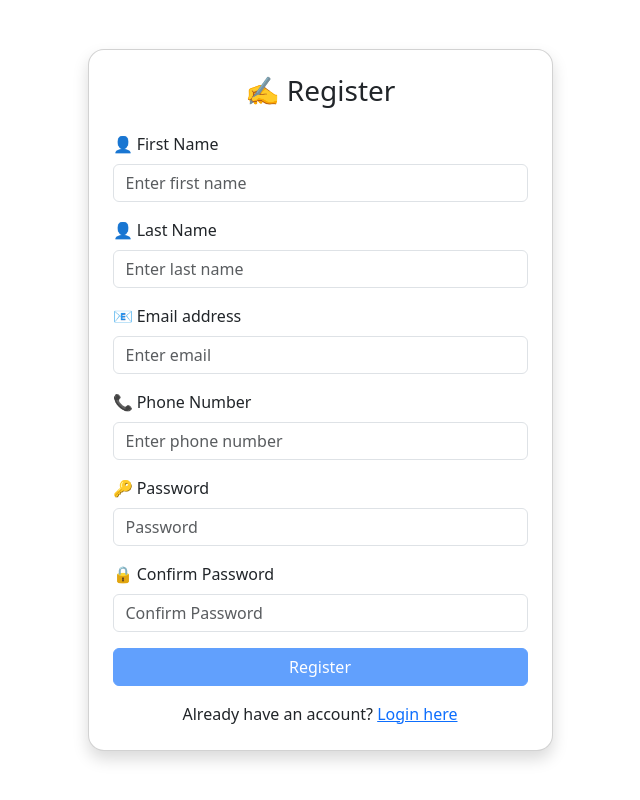
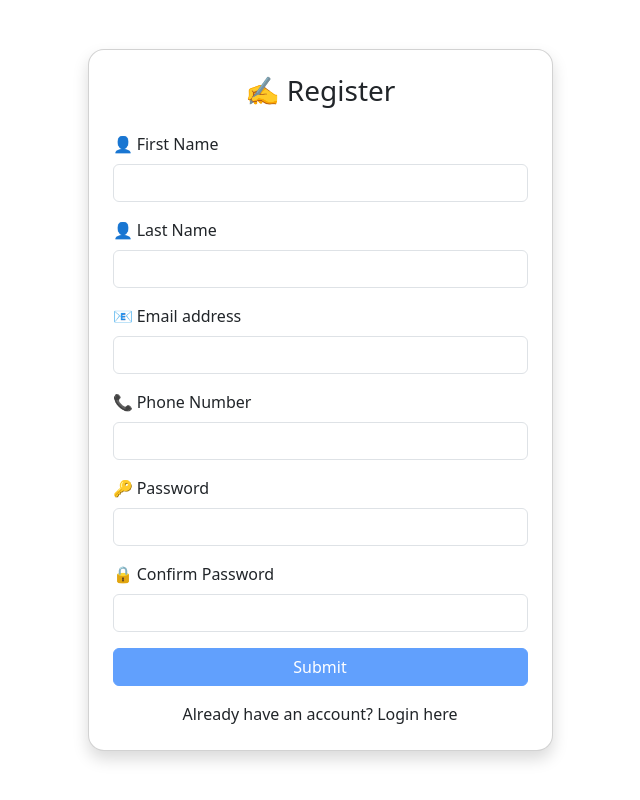
Before and after one commit to BithyIslamChaity/Doctors-Appointment, an Angular app: page /register in a window 1280 px wide. Shown: the whole page, without its empty margins (320-960 px from the left). Built offline with nearby package versions, Linux system fonts and the light colour scheme.

Commit message:
add patient options for admin

```diff
--- a/src/app/app.routes.ts
+++ b/src/app/app.routes.ts
@@ -11,6 +11,7 @@ import { LoginComponent } from './page/login/login.component';
 import { PrivateComponent } from './page/private/private.component';
 import { authGuard } from './core/auth.guard';
 import { RegistrationComponent } from './page/registration/registration.component';
+import { AddPatientComponent } from './page/admin/add-patient/add-patient.component';
 
 export const routes: Routes = [
     { path: '', component: LoginComponent, },
@@ -25,7 +26,8 @@ export const routes: Routes = [
             { path: 'contact', component: ContactComponent },
             { path: 'add-medicine', component: AddMedicineComponent },
             { path: 'generate-prescription', component: GeneratePrescriptionComponent },
-            { path: 'create-doctor-patient', component: AddDoctorComponent },
+            { path: 'add-doctor', component: AddDoctorComponent },
+            { path: 'add-patient', component: AddPatientComponent },
             { path: 'patient-history', component: PatientHistoryComponent },
             { path: 'doctor-list', component: DoctorListComponent },
             { path: '**', redirectTo: 'home' },
--- a/src/app/page/admin/add-patient/add-patient.component.ts
+++ b/src/app/page/admin/add-patient/add-patient.component.ts
@@ -1,16 +1,18 @@
 import { Component, Input, Output, EventEmitter } from '@angular/core';
-import { RegisterRequest } from '../../../services/user.service';
+import { RegisterRequest, UserService } from '../../../services/user.service';
 import { FormsModule } from '@angular/forms';
 import { CommonModule } from '@angular/common';
+import { PatientFormComponent } from "../../patient-form/patient-form.component";
+import { Router } from '@angular/router';
 
 @Component({
   selector: 'app-add-patient',
-  imports: [FormsModule, CommonModule],
+  imports: [FormsModule, CommonModule, PatientFormComponent],
   templateUrl: './add-patient.component.html',
   styleUrl: './add-patient.component.css'
 })
 export class AddPatientComponent {
-  @Input() patient: RegisterRequest = {
+  patient: RegisterRequest = {
     email: '',
     password: '',
     role: 'PATIENT',
@@ -18,13 +20,29 @@ export class AddPatientComponent {
     lastName: '',
     phoneNumber: ''
   };
-  @Output() formSubmit = new EventEmitter<void>();
+  confirmPassword = '';
+  submissionError = '';
 
-  confirmPassword: string = '';
+  constructor(private userService: UserService, private router: Router) { }
 
-  submitForm() {
-    if (this.patient.password === this.confirmPassword) {
-      this.formSubmit.emit();
+  addPatient() {
+    if (this.patient.password !== this.confirmPassword) {
+      this.submissionError = 'Passwords do not match.';
+      alert(this.submissionError);
+      return;
     }
+
+    this.userService.registerUser(this.patient).subscribe({
+      next: () => {
+        alert('Patient created successfully!');
+        this.router.navigate(['/home']);
+      },
+      error: (error) => {
+        console.error('Error creating patient:', error);
+        this.submissionError = error.error?.message || 'An error occurred.';
+        alert(this.submissionError);
+      }
+    });
   }
+
 }
--- /dev/null
+++ b/src/app/page/patient-form/patient-form.component.html
@@ -0,0 +1,46 @@
+<form (ngSubmit)="submitForm()" #registrationForm="ngForm">
+    <!-- First Name -->
+    <div class="mb-3">
+        <label class="form-label">👤 First Name</label>
+        <input type="text" class="form-control" [(ngModel)]="patient.firstName" name="firstName" required />
+    </div>
+
+    <!-- Last Name -->
+    <div class="mb-3">
+        <label class="form-label">👤 Last Name</label>
+        <input type="text" class="form-control" [(ngModel)]="patient.lastName" name="lastName" />
+    </div>
+
+    <!-- Email -->
+    <div class="mb-3">
+        <label class="form-label">📧 Email address</label>
+        <input type="email" class="form-control" [(ngModel)]="patient.email" name="email" required email />
+    </div>
+
+    <!-- Phone Number -->
+    <div class="mb-3">
+        <label class="form-label">📞 Phone Number</label>
+        <input type="tel" class="form-control" [(ngModel)]="patient.phoneNumber" name="phoneNumber" />
+    </div>
+
+    <!-- Password -->
+    <div class="mb-3">
+        <label class="form-label">🔑 Password</label>
+        <input type="password" class="form-control" [(ngModel)]="patient.password" name="password" required />
+    </div>
+
+    <!-- Confirm Password -->
+    <div class="mb-3">
+        <label class="form-label">🔒 Confirm Password</label>
+        <input type="password" class="form-control" [(ngModel)]="confirmPassword" (ngModelChange)="confirmPasswordChange.emit($event)" name="confirmPassword" required />
+        <div *ngIf="confirmPassword !== patient.password" class="text-danger">
+            Passwords do not match.
+        </div>
+    </div>
+
+    <!-- Submit Button -->
+    <button type="submit" class="btn btn-primary w-100"
+        [disabled]="registrationForm.invalid || confirmPassword !== patient.password">
+        Submit
+    </button>
+</form>
--- /dev/null
+++ b/src/app/page/patient-form/patient-form.component.ts
@@ -0,0 +1,22 @@
+import { CommonModule } from '@angular/common';
+import { Component, Input, Output, EventEmitter } from '@angular/core';
+import { FormsModule } from '@angular/forms';
+
+@Component({
+  selector: 'app-patient-form',
+  imports: [FormsModule, CommonModule],
+  templateUrl: './patient-form.component.html',
+  styleUrl: './patient-form.component.css'
+})
+export class PatientFormComponent {
+  @Input() patient: any = {};
+  @Output() formSubmit = new EventEmitter<void>();
+  @Input() confirmPassword: string = '';
+  @Output() confirmPasswordChange = new EventEmitter<string>();
+
+  submitForm() {
+    if (this.patient.password === this.confirmPassword) {
+      this.formSubmit.emit();
+    }
+  }
+}
--- a/src/app/page/private/private.component.html
+++ b/src/app/page/private/private.component.html
@@ -18,8 +18,14 @@
                 @if ( userRole === 'admin') {
                 <li class="nav-item">
                     <a class="nav-link text-white px-3 py-2 rounded-lg transition-all hover:bg-light-green"
-                        href="/create-doctor-patient">
+                        href="/add-doctor">
                         👩‍⚕️ Add Doctor
+                    </a>
+                </li>
+                <li class="nav-item">
+                    <a class="nav-link text-white px-3 py-2 rounded-lg transition-all hover:bg-light-green"
+                        href="/add-patient">
+                        👩‍⚕️ Add Patient
                     </a>
                 </li>
                 }
--- a/src/app/page/registration/registration.component.html
+++ b/src/app/page/registration/registration.component.html
@@ -1,65 +1,15 @@
 <div class="container d-flex justify-content-center align-items-center vh-100">
-    <div class="col-md-6 col-lg-5">
-        <div class="card shadow p-4 rounded-4">
-            <h3 class="text-center mb-4">✍️ Register</h3>
-            <form (ngSubmit)="onSubmit()" #registrationForm="ngForm">
-                <div class="mb-3">
-                    <label for="firstName" class="form-label">👤 First Name</label>
-                    <input type="text" class="form-control" id="firstName" placeholder="Enter first name"
-                        [(ngModel)]="user.firstName" name="firstName" required>
-                    <div *ngIf="registrationForm.controls['firstName']?.invalid && (registrationForm.controls['firstName']?.dirty || registrationForm.controls['firstName']?.touched)"
-                        class="text-danger">
-                        First name is required.
-                    </div>
-                </div>
-                <div class="mb-3">
-                    <label for="lastName" class="form-label">👤 Last Name</label>
-                    <input type="text" class="form-control" id="lastName" placeholder="Enter last name"
-                        [(ngModel)]="user.lastName" name="lastName">
-                </div>
-                <div class="mb-3">
-                    <label for="email" class="form-label">📧 Email address</label>
-                    <input type="email" class="form-control" id="email" placeholder="Enter email"
-                        [(ngModel)]="user.email" name="email" required email>
-                    <div
-                        *ngIf="registrationForm.controls['email']?.invalid && (registrationForm.controls['email']?.dirty || registrationForm.controls['email']?.touched)">
-                        <div *ngIf="registrationForm.controls['email']?.errors?.['required']" class="text-danger">
-                            Email is required.
-                        </div>
-                        <div *ngIf="registrationForm.controls['email']?.errors?.['email']" class="text-danger">
-                            Enter a valid email address.
-                        </div>
-                    </div>
-                </div>
-                <div class="mb-3">
-                    <label for="phoneNumber" class="form-label">📞 Phone Number</label>
-                    <input type="tel" class="form-control" id="phoneNumber" placeholder="Enter phone number"
-                        [(ngModel)]="user.phoneNumber" name="phoneNumber">
-                </div>
-                <div class="mb-3">
-                    <label for="password" class="form-label">🔑 Password</label>
-                    <input type="password" class="form-control" id="password" placeholder="Password"
-                        [(ngModel)]="user.password" name="password" required>
-                    <div *ngIf="registrationForm.controls['password']?.invalid && (registrationForm.controls['password']?.dirty || registrationForm.controls['password']?.touched)"
-                        class="text-danger">
-                        Password is required.
-                    </div>
-                </div>
-                <div class="mb-3">
-                    <label for="confirmPassword" class="form-label">🔒 Confirm Password</label>
-                    <input type="password" class="form-control" id="confirmPassword" placeholder="Confirm Password"
-                        [(ngModel)]="confirmPassword" name="confirmPassword" required>
-                    <div *ngIf="confirmPassword !== user.password && registrationForm.controls['confirmPassword']?.touched"
-                        class="text-danger">
-                        Passwords do not match.
-                    </div>
-                </div>
-                <button type="submit" class="btn btn-primary w-100"
-                    [disabled]="registrationForm.invalid || confirmPassword !== user.password">Register</button>
-                <div class="mt-3 text-center">
-                    Already have an account? <a href="/">Login here</a>
-                </div>
-            </form>
-        </div>
+  <div class="col-md-6 col-lg-5">
+    <div class="card shadow p-4 rounded-4">
+      <h3 class="text-center mb-4">✍️ Register</h3>
+      <app-patient-form
+        [patient]="user"
+        [(confirmPassword)]="confirmPassword"
+        (formSubmit)="addPatient()"
+      ></app-patient-form>
+      <div class="mt-3 text-center">
+        Already have an account? <a routerLink="/login">Login here</a>
+      </div>
     </div>
+  </div>
 </div>
--- a/src/app/page/registration/registration.component.ts
+++ b/src/app/page/registration/registration.component.ts
@@ -3,10 +3,11 @@ import { Component } from '@angular/core';
 import { FormsModule } from '@angular/forms';
 import { Router } from '@angular/router';
 import { RegisterRequest, UserService } from '../../services/user.service';
+import { PatientFormComponent } from "../patient-form/patient-form.component";
 
 @Component({
   selector: 'app-registration',
-  imports: [FormsModule, CommonModule],
+  imports: [FormsModule, CommonModule, PatientFormComponent],
   templateUrl: './registration.component.html',
   styleUrl: './registration.component.css'
 })
@@ -19,7 +20,7 @@ export class RegistrationComponent {
     lastName: '',
     phoneNumber: ''
   };
-  confirmPassword = '';
+  confirmPassword: string = '';
   registrationSuccess = false;
   registrationError = '';
 
@@ -28,7 +29,7 @@ export class RegistrationComponent {
     private userService: UserService,
   ) { }
 
-  onSubmit() {
+  addPatient() {
     if (this.user.password === this.confirmPassword) {
       this.userService.registerUser(this.user).subscribe({
         next: (response) => {
```
Also changed, not shown: src/app/page/admin/add-patient/add-patient.component.html (+10 -76 lines), src/app/page/patient-form/patient-form.component.css (added), 1 other file (tests, documents, lock files or other folders).
